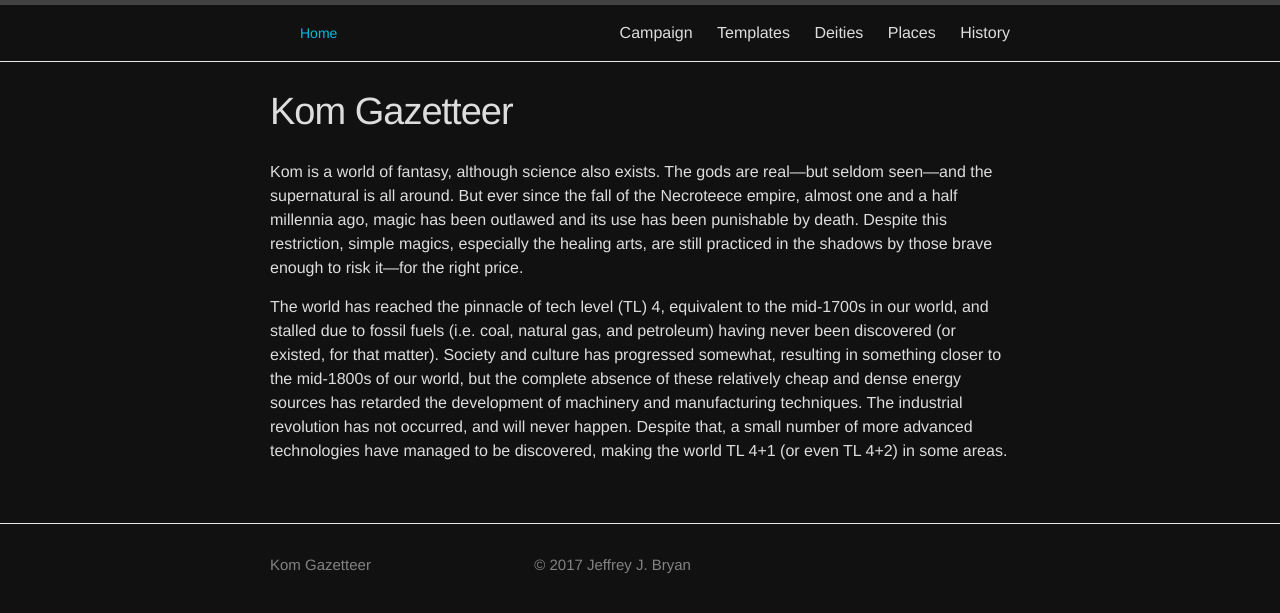
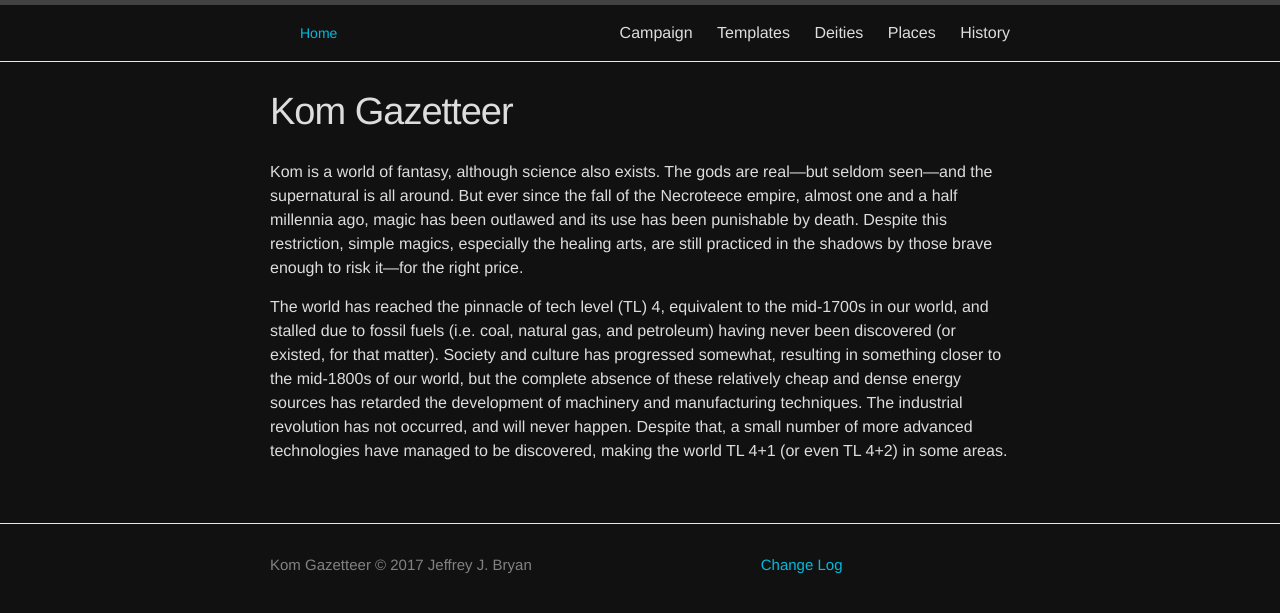
Before and after one commit to DracoNoir/kom, a Jekyll site: the page built from index.md, in a window 1280 px wide. Shown: the top 613 px of the page. Built offline with Jekyll 4.4.1, drawn with Linux system fonts in a browser that asks for light colours.

Commit message:
Adds change log to page footer.

```diff
--- a/_includes/footer.html
+++ b/_includes/footer.html
@@ -4,12 +4,12 @@
 
     <div class="footer-col-wrapper">
 
-      <div class="footer-col  footer-col-1">
-        <span title="{{ site.description }}">{{ site.title }}</span>
+      <div class="footer-col footer-col-3">
+        <span title="{{ site.description }}">{{ site.title }} &copy; {{ site.copyright }}</span>
       </div>
 
-      <div class="footer-col  footer-col-3">
-        &copy; {{ site.copyright }}
+      <div class="footer-col footer-col-2">
+        <a href="https://github.com/{{ site.github_username }}{{ site.baseurl }}/commits/master">Change Log</a>
       </div>
 
     </div>
```
